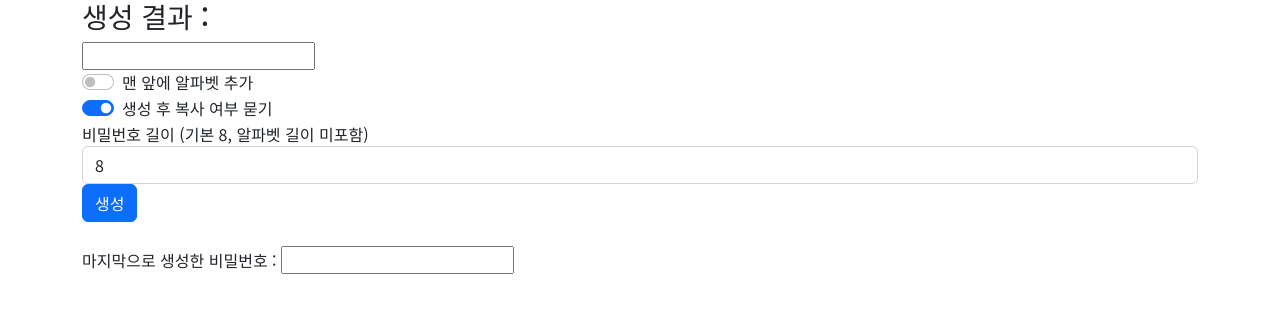
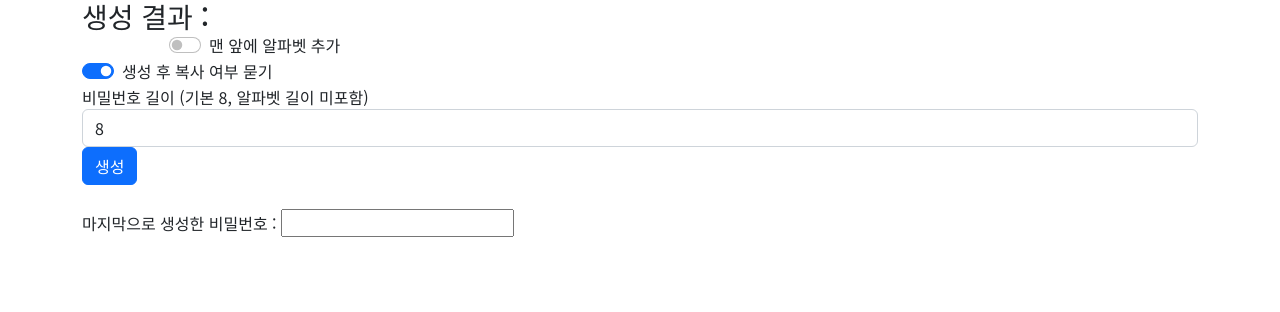
Before and after one commit to ehfthxqlqla/password_generator, a plain HTML site: page index.html in a window 1280 px wide. Drawn offline with nearby package versions, Linux system fonts and the light colour scheme.

Commit message:
Update index.css

```diff
--- a/css/index.css
+++ b/css/index.css
@@ -21,3 +21,15 @@ body {
 .result span {
     font-size: 30px;
 }
+
+.result-text {
+    float: left;
+}
+
+.result-input {
+    border: none;
+    background: transparent;
+    height: 30px;
+    margin-left: 10px;
+    font-size: 30px;
+}
```
